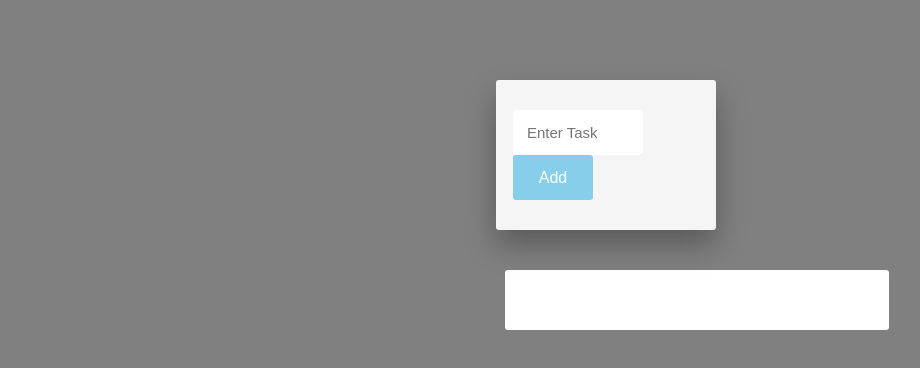
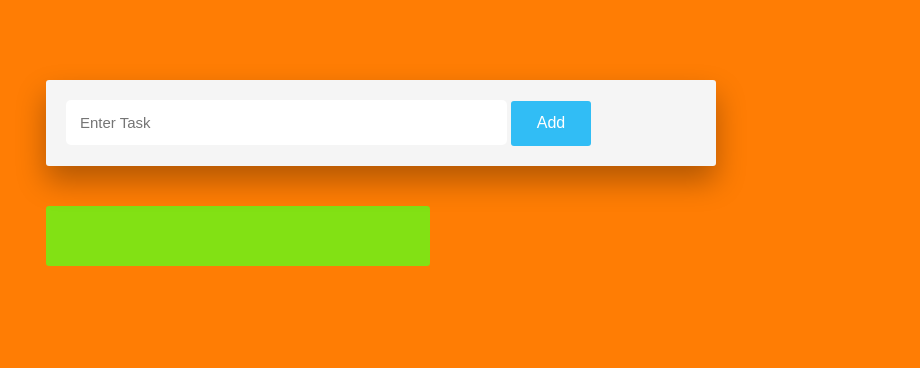
Before and after one commit to Anuja0822/LGMVIP-Web, a plain HTML site: page TO-DO List Webapp/index.html in a window 1280 px wide. Shown: the whole page, without its empty margins (4-924 px from the left). Drawn offline with Linux system fonts and the light colour scheme.

Commit message:
Update style.css

```diff
--- a/TO-DO List Webapp/style.css
+++ b/TO-DO List Webapp/style.css
@@ -5,7 +5,7 @@
 }
 
 body{
-    background-color: grey;;
+    background-color: rgb(255, 125, 4);;
     height:35%;
     min-width: 560px;
     position: absolute;
@@ -18,13 +18,13 @@ body{
 
 }
 #newtask{
-position:relative;
-padding:30px 17px;
-background:whitesmoke;
-border-radius: 3px;
-box-shadow: 0 15px 30px rgba(0,0,0,0.3);
-margin-left: 500px;
-margin-right: 560px;
+    position: relative;
+    padding: 20px 20px;
+    background: whitesmoke;
+    border-radius: 3px;
+    box-shadow: rgb(0 0 0 / 30%) 0px 15px 30px;
+    margin-left: 50px;
+    margin-right: 560px;
 }
 #newtask input{
     border-radius: 5px;
@@ -54,7 +54,7 @@ margin-right: 560px;
 
     font-weight: 500;
     font-size: 16px;
-    background: skyblue;
+    background: rgb(49, 189, 245);
     color:white;
     border:none;
     outline:none;
@@ -62,13 +62,11 @@ margin-right: 560px;
 
 }
 #tasks{
-    width:30%;
-    position:center;
-    margin-top:40px;
-    margin-left: 509px;
-
+    width: 30%;
+    margin-top: 40px;
+    margin-left: 50px;
     font-size: 20px;
-    background: white;
+    background: #82e114;
     padding: 30px 20px;
     border-radius: 3px;
 }
@@ -91,13 +89,13 @@ margin-right: 560px;
     cursor:pointer;
 }
 .task button{
-    border:none;
-    background: pink;
-    height:100%;
-    width:50px;
-    color:white;
+    border: none;
+    background: rgb(250, 28, 28);
+    height: 100%;
+    width: 50px;
+    color: white;
     border-radius: 5px;
-    cursor:pointer;
+    cursor: pointer;
 }
 .completed{
     text-decoration: none ;
```
